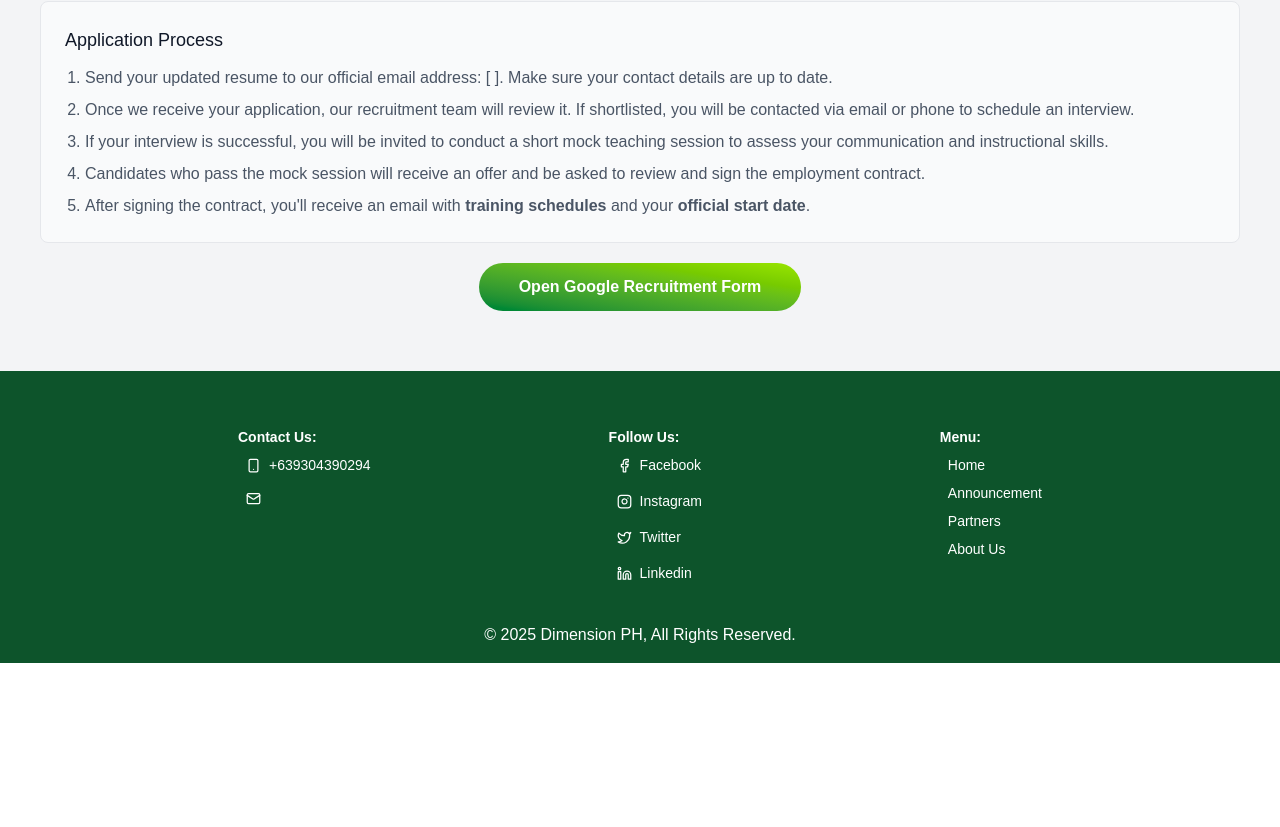
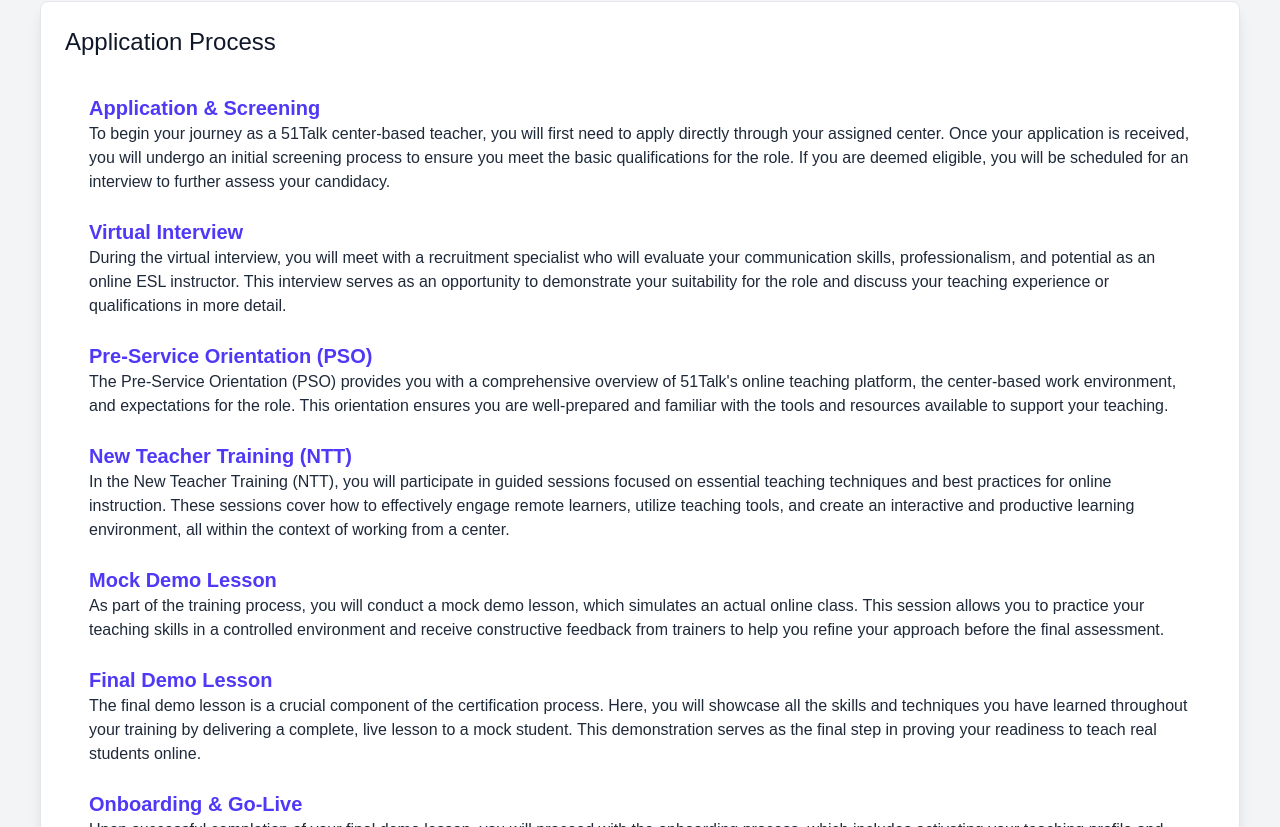
Before and after one commit to Dimension-PH/dimensionph, a Next.js app: page /apply in a window 1280 px wide. Shown: the part 1073-1900 px from the top of the page. Before the commit the page ends 1736 px from the top, so only its background shows below. Built offline with nearby package versions, Linux system fonts and the light colour scheme.

Commit message:
Update /apply

```diff
--- a/app/apply/page.tsx
+++ b/app/apply/page.tsx
@@ -1,5 +1,6 @@
 import Header from "@components/Header"
 import Footer from "@components/Footer"
+import Button from "@components/Button"
 
 export default function ApplyNow() {
     const companyEmail = process.env.NEXT_PUBLIC_COMPANY_EMAIL === "" ? "companyEmail" : process.env.NEXT_PUBLIC_COMPANY_EMAIL;
@@ -48,21 +49,62 @@
                     </ul>
                 </div>
 
-                <div className="mt-10 bg-gray-50 p-6 rounded-lg border border-gray-200" data-id="element-63">
-                    <h3 className="text-lg font-medium text-gray-900 mb-3" data-id="element-64">Application Process</h3>
-                    <ol className="list-decimal pl-5 space-y-2 text-gray-600" data-id="element-65">
-                        <li data-id="element-66">Send your updated resume to our official email address: [ <a className="text-blue-500 underline" href={`mailto:${companyEmail}`}>{companyEmail}</a> ]. Make sure your contact details are up to date.</li>
-                        <li data-id="element-67">Once we receive your application, our recruitment team will review it. If shortlisted, you will be contacted via email or phone to schedule an interview.</li>
-                        <li data-id="element-68">If your interview is successful, you will be invited to conduct a short mock teaching session to assess your communication and instructional skills.</li>
-                        <li data-id="element-69">Candidates who pass the mock session will receive an offer and be asked to review and sign the employment contract.</li>
-                        <li data-id="element-70">After signing the contract, you&apos;ll receive an email with <strong>training schedules</strong> and your <strong>official start date</strong>.</li>
-                    </ol>
+                <div className="mt-10 bg-gray-50 p-6 rounded-lg border border-gray-200 bg-white rounded-lg shadow-lg" data-id="element-63">
+                    <h3 className="text-xl lg:text-2xl font-medium text-gray-900 mb-3" data-id="element-64">Application Process</h3>
+                    <div className="mx-auto p-6 space-y-6">
+                        <section className="text-gray-800">
+                            <h2 className="text-xl font-semibold text-indigo-600">Application & Screening</h2>
+                            <p className="text-base">
+                            To begin your journey as a 51Talk center-based teacher, you will first need to apply directly through your assigned center. Once your application is received, you will undergo an initial screening process to ensure you meet the basic qualifications for the role. If you are deemed eligible, you will be scheduled for an interview to further assess your candidacy.
+                            </p>
+                        </section>
+
+                        <section className="text-gray-800">
+                            <h2 className="text-lg lg:text-xl font-semibold text-indigo-600">Virtual Interview</h2>
+                            <p className="text-base">
+                            During the virtual interview, you will meet with a recruitment specialist who will evaluate your communication skills, professionalism, and potential as an online ESL instructor. This interview serves as an opportunity to demonstrate your suitability for the role and discuss your teaching experience or qualifications in more detail.
+                            </p>
+                        </section>
+
+                        <section className="text-gray-800">
+                            <h2 className="text-lg lg:text-xl font-semibold text-indigo-600">Pre-Service Orientation (PSO)</h2>
+                            <p className="text-base">
+                            The Pre-Service Orientation (PSO) provides you with a comprehensive overview of 51Talk&apos;s online teaching platform, the center-based work environment, and expectations for the role. This orientation ensures you are well-prepared and familiar with the tools and resources available to support your teaching.
+                            </p>
+                        </section>
+
+                        <section className="text-gray-800">
+                            <h2 className="text-lg lg:text-xl font-semibold text-indigo-600">New Teacher Training (NTT)</h2>
+                            <p className="text-base">
+                            In the New Teacher Training (NTT), you will participate in guided sessions focused on essential teaching techniques and best practices for online instruction. These sessions cover how to effectively engage remote learners, utilize teaching tools, and create an interactive and productive learning environment, all within the context of working from a center.
+                            </p>
+                        </section>
+
+                        <section className="text-gray-800">
+                            <h2 className="text-lg lg:text-xl font-semibold text-indigo-600">Mock Demo Lesson</h2>
+                            <p className="text-base">
+                            As part of the training process, you will conduct a mock demo lesson, which simulates an actual online class. This session allows you to practice your teaching skills in a controlled environment and receive constructive feedback from trainers to help you refine your approach before the final assessment.
+                            </p>
+                        </section>
+
+                        <section className="text-gray-800">
+                            <h2 className="text-lg lg:text-xl font-semibold text-indigo-600">Final Demo Lesson</h2>
+                            <p className="text-base">
+                            The final demo lesson is a crucial component of the certification process. Here, you will showcase all the skills and techniques you have learned throughout your training by delivering a complete, live lesson to a mock student. This demonstration serves as the final step in proving your readiness to teach real students online.
+                            </p>
+                        </section>
+
+                        <section className="text-gray-800">
+                            <h2 className="text-lg lg:text-xl font-semibold text-indigo-600">Onboarding & Go-Live</h2>
+                            <p className="text-base">
+                            Upon successful completion of your final demo lesson, you will proceed with the onboarding process, which includes activating your teaching profile and finalizing necessary administrative steps. Once onboarded, you will be ready to start accepting and teaching online classes from the center, officially becoming part of the 51Talk teaching team.
+                            </p>
+                        </section>
+                    </div>
                 </div>
 
                 <div className="flex justify-center my-5">
-                    <button className="px-10 py-3 w-full md:w-fit mx-auto bg-gradient-to-tr from-green-700 to-lime-400 rounded-full font-bold text-white hover:from-green-800 hover:to-lime-500" disabled>
-                        Open Google Recruitment Form
-                    </button>
+                    <Button className="px-10 py-3 w-full md:w-fit mx-auto bg-gradient-to-tr from-green-700 to-lime-400 rounded-full font-bold text-white hover:from-green-800 hover:to-lime-500" redirect="https://docs.google.com/forms/d/e/1FAIpQLSerJQec945h9wy_0-W-tYK2vs5h5nhCHhd5b_wPB8oyp0gc7g/viewform?usp=header" text="Open Google Recruitment Form" />
                 </div>
             </section>
         </main>
```
